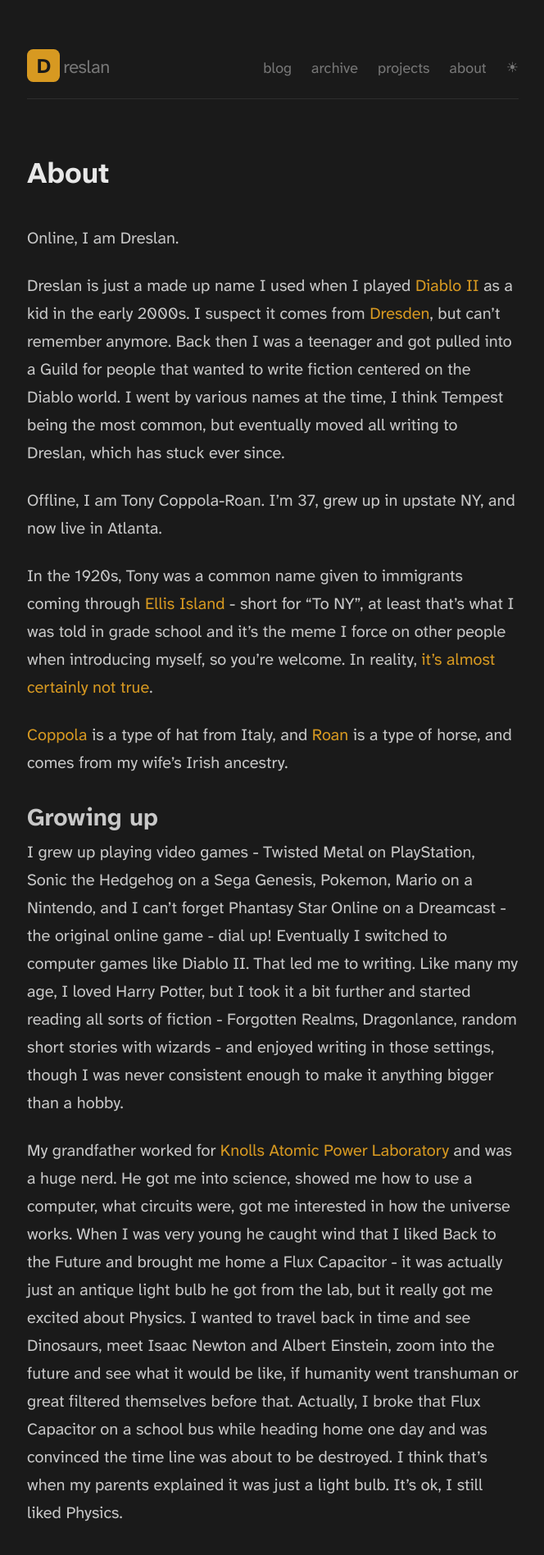
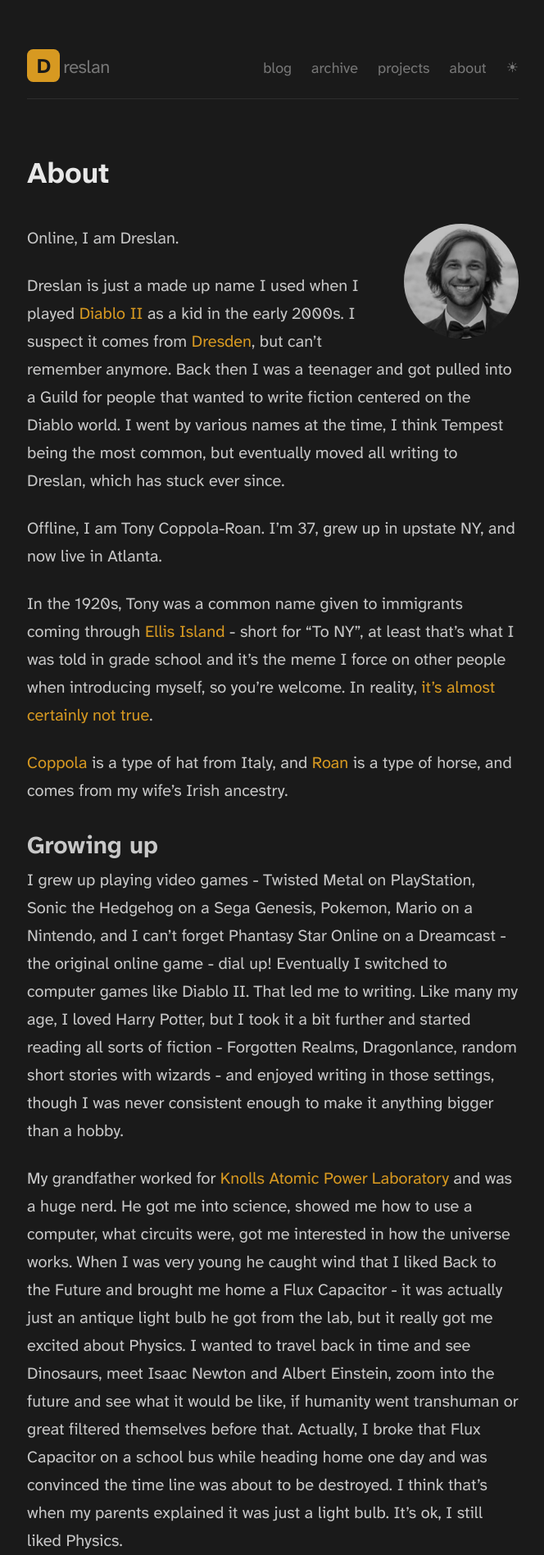
Before and after one commit to dreslan/dreslan.github.io, a Jekyll site: the page built from about.md, in a window 1280 px wide. Shown: the top 1897 px of the page at 82% size, without its empty margins (307-971 px from the left). Built offline with Jekyll 4.4.1, drawn with Linux system fonts in a browser that asks for light colours.

Commit message:
feat: add profile image to about page
Co-Authored-By: Claude Opus 4.6 (1M context) <noreply@anthropic.com>

```diff
--- a/about.md
+++ b/about.md
@@ -3,6 +3,8 @@ title: About
 layout: page
 permalink: "/about/"
 ---
+
+<img src="/assets/images/profile.png" alt="Tony Coppola-Roan" class="profile-img">
 
 Online, I am Dreslan.
 
--- a/assets/css/style.css
+++ b/assets/css/style.css
@@ -288,6 +288,15 @@ nav a:hover {
   margin-bottom: 1.2rem;
 }
 
+.profile-img {
+  width: 140px;
+  height: 140px;
+  border-radius: 50%;
+  object-fit: cover;
+  float: right;
+  margin: 0 0 1rem 1.5rem;
+}
+
 /* ── Archive ── */
 .archive-year {
   font-size: 1.2rem;
```
Also changed, not shown: assets/images/profile.png (added).
